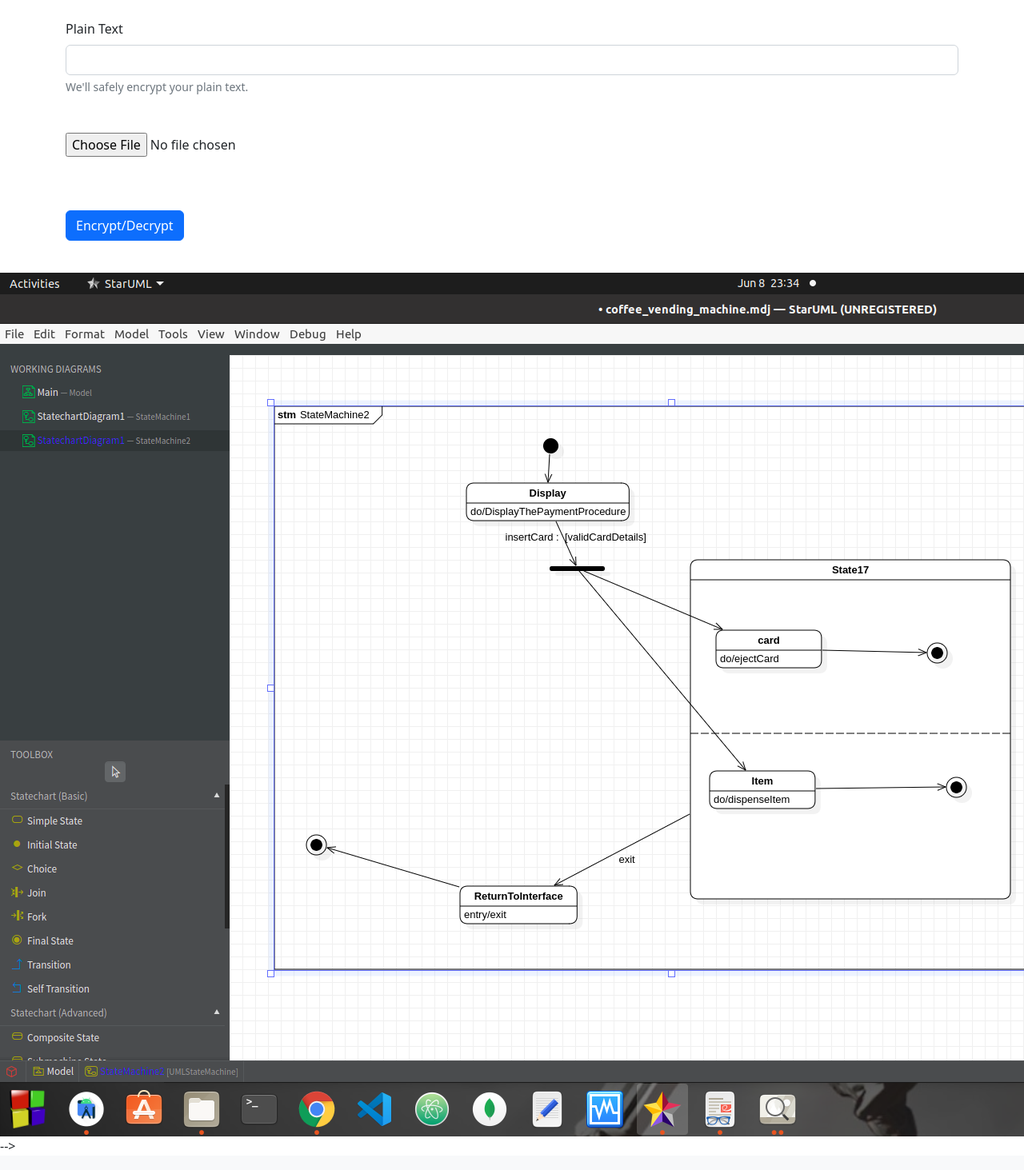
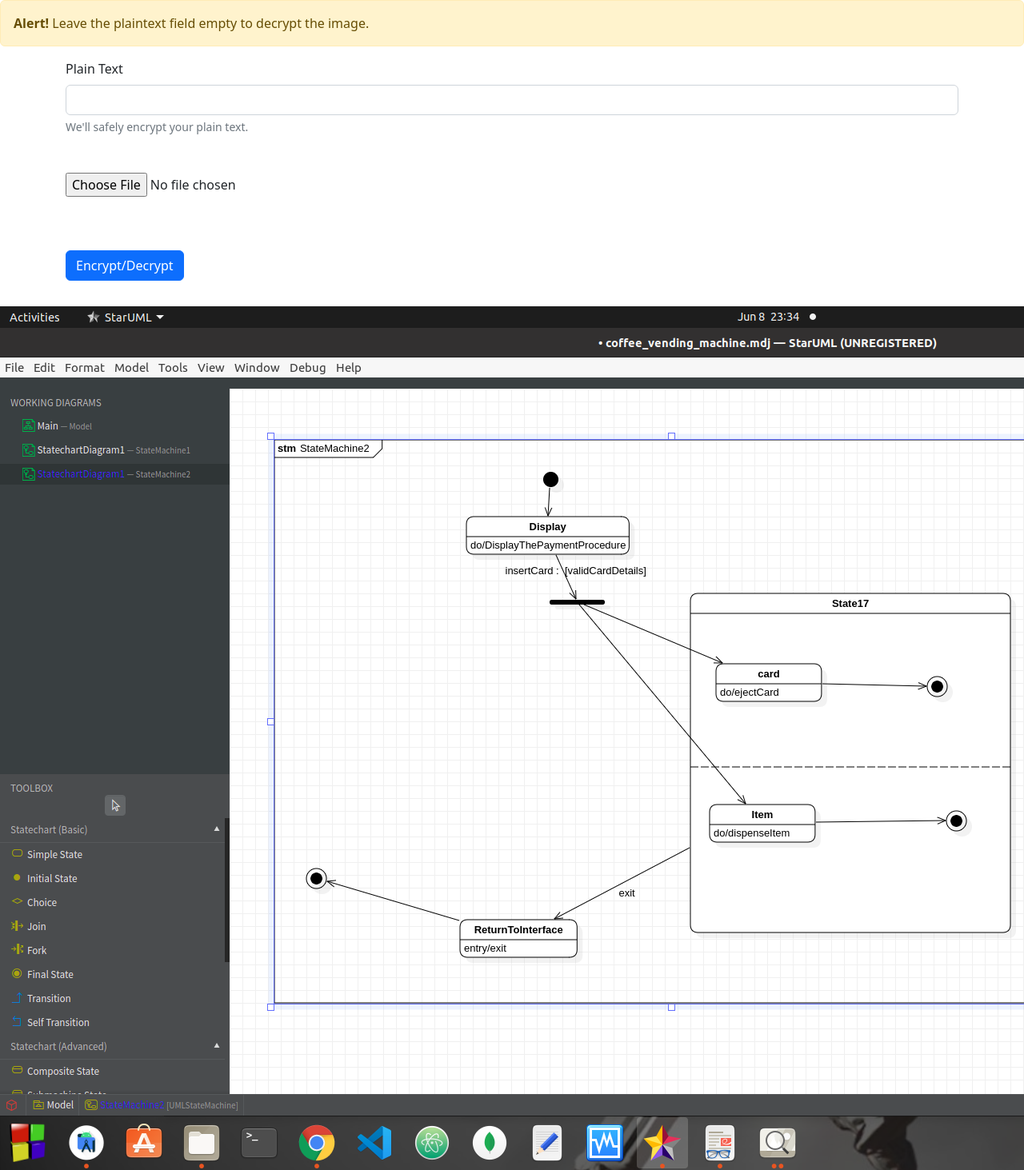
Before and after one commit to k-shreehari7/final_flask_project, a Flask app: page / in a window 1280 px wide; the page is wider, and only the part inside the window is pictured. Shown: the part 56-1519 px from the top of that part at 80% size. Before the commit the page ends 1493 px from the top of that part, so only its background shows below. Run offline with Flask 2, Linux system fonts and the light colour scheme.

Commit message:
after adding the decryption

```diff
--- a/app.py
+++ b/app.py
@@ -101,6 +101,35 @@
         yield pix[3:6]
         yield pix[6:9]
 
+def decode(filename):
+
+
+
+    path='/home/hari/final_flask_project'
+    image=os.path.join(path,filename)
+    imj= Image.open(image, 'r')
+
+
+    data = ''
+    imgdata = iter(imj.getdata())
+
+    while (True):
+        pixels = [value for value in imgdata.__next__()[:3] +
+                                imgdata.__next__()[:3] +
+                                imgdata.__next__()[:3]]
+
+        # string of binary data
+        binstr = ''
+
+        for i in pixels[:8]:
+            if (i % 2 == 0):
+                binstr += '0'
+            else:
+                binstr += '1'
+
+        data += chr(int(binstr, 2))
+        if (pixels[-1] % 2 != 0):
+            return data
 
 
 
@@ -134,7 +163,10 @@
             imag=Image.open(img,'r')
             print(imag)
             if(len(plain)==0):
-                raise ValueError('Data is Empty')
+                ans=decode(image.filename)
+                print('Decoded data ' + str(ans))
+                return redirect(request.url)
+                # raise ValueError('Data is Empty')
             newimg=imag.copy()
             encode_enc(newimg,plain)
             new_img_name="stego_img" + image.filename
@@ -144,7 +176,7 @@
 
 
         # img=
-    return render_template('index.html',user_image = img)
+    return render_template('index.html')
 
 if __name__=="__main__":
     app.run(debug=True, port=8000)
--- a/templates/index.html
+++ b/templates/index.html
@@ -30,10 +30,11 @@
   </div>
 </nav>
 
-<!-- <div class="alert alert-success" role="alert">
-  This is a success alert—check it out!
-</div> -->
-<div class="container my-4">
+<div class="alert alert-warning alert-dismissible fade show" role="alert">
+  <!-- <button type="button" class="close" data-dismiss="alert">&times;</button> -->
+  <strong>Alert!</strong> Leave the plaintext field empty to decrypt the image.
+</div>
+<div class="container my-3">
     <!-- <h2>Enter the Plain Text</h2> -->
     <form action="/" method="POST" enctype="multipart/form-data">
   <div class="mb-3">
@@ -52,10 +53,10 @@
 </div>
 
 <!-- <div class="container my-3">
-<!-- <img src="{{ user_image }}" alt="User Image" width="300" height="300"> -->
-<img src="cof_vend_2.png">
+ <img src="{{ user_image }}" alt="User Image" width="300" height="300"> -->
+<img src="/home/hari/final_flask_project/templates/cof_vend_2.png ">
 
-</div> -->
+</div>
     <script src="https://cdn.jsdelivr.net/npm/bootstrap@5.2.0-beta1/dist/js/bootstrap.bundle.min.js" integrity="sha384-pprn3073KE6tl6bjs2QrFaJGz5/SUsLqktiwsUTF55Jfv3qYSDhgCecCxMW52nD2" crossorigin="anonymous"></script>
     <script>
        function alertFunction() {
```
Also changed, not shown: ADS_LAB_TEST_OUTPUT.png (added), static/img/uploads/ADS_LAB_TEST_OUTPUT.png (added), static/img/uploads/Screenshot from 2021-12-08 01-33-11.png (deleted), static/img/uploads/cof_vend_2.png (deleted), static/img/uploads/graphic_state.png (added), static/img/uploads/lS_output.png (deleted), static/img/uploads/stego_imgADS_LAB_TEST_OUTPUT.png (added), static/img/uploads/stego_imggraphic_state.png (added), stego_imgADS_LAB_TEST_OUTPUT.png (added), stego_imgcof_vend_2.png (deleted), stego_imggraphic_state.png (added), stego_imglS_output.png (deleted).
